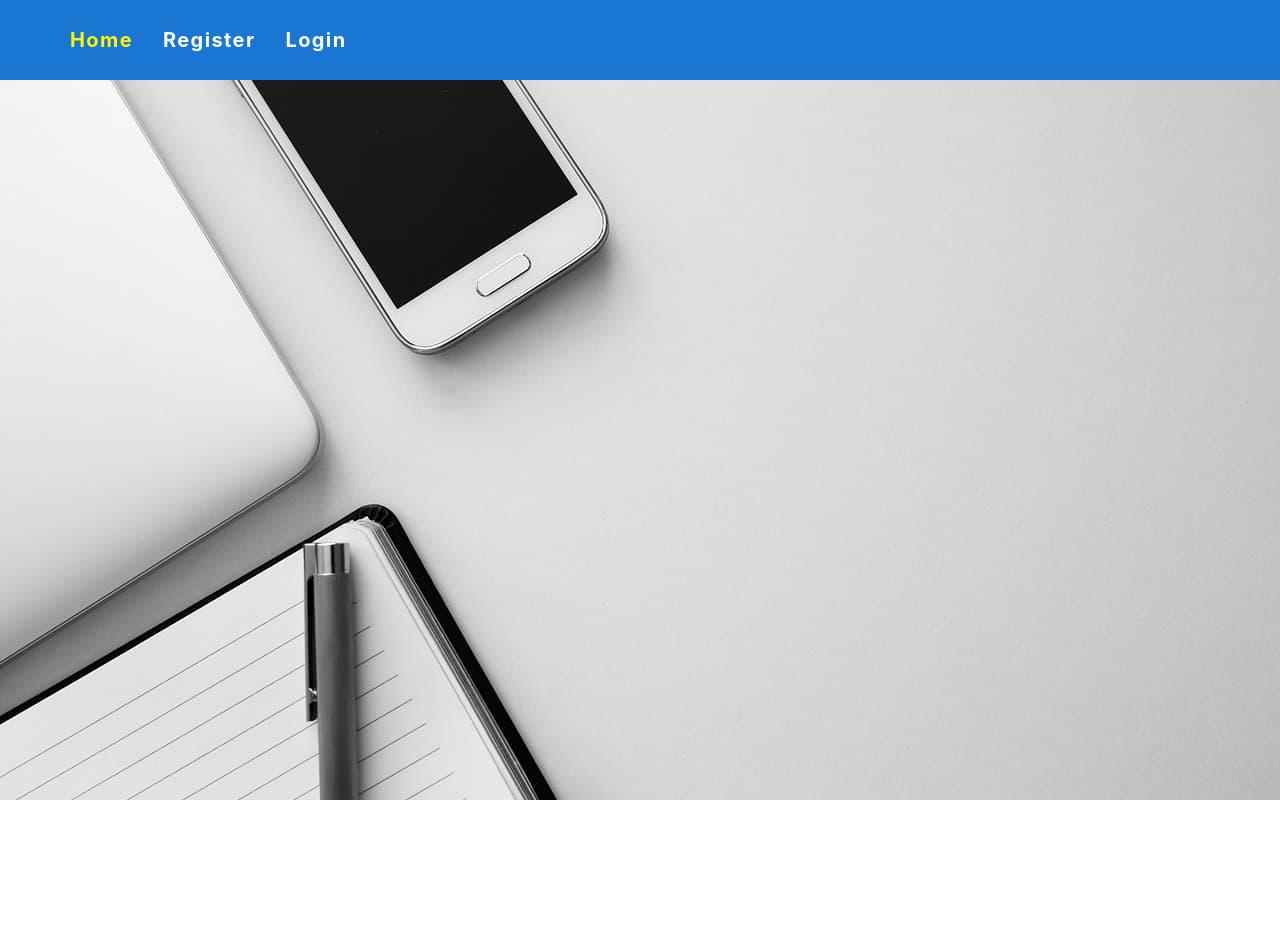
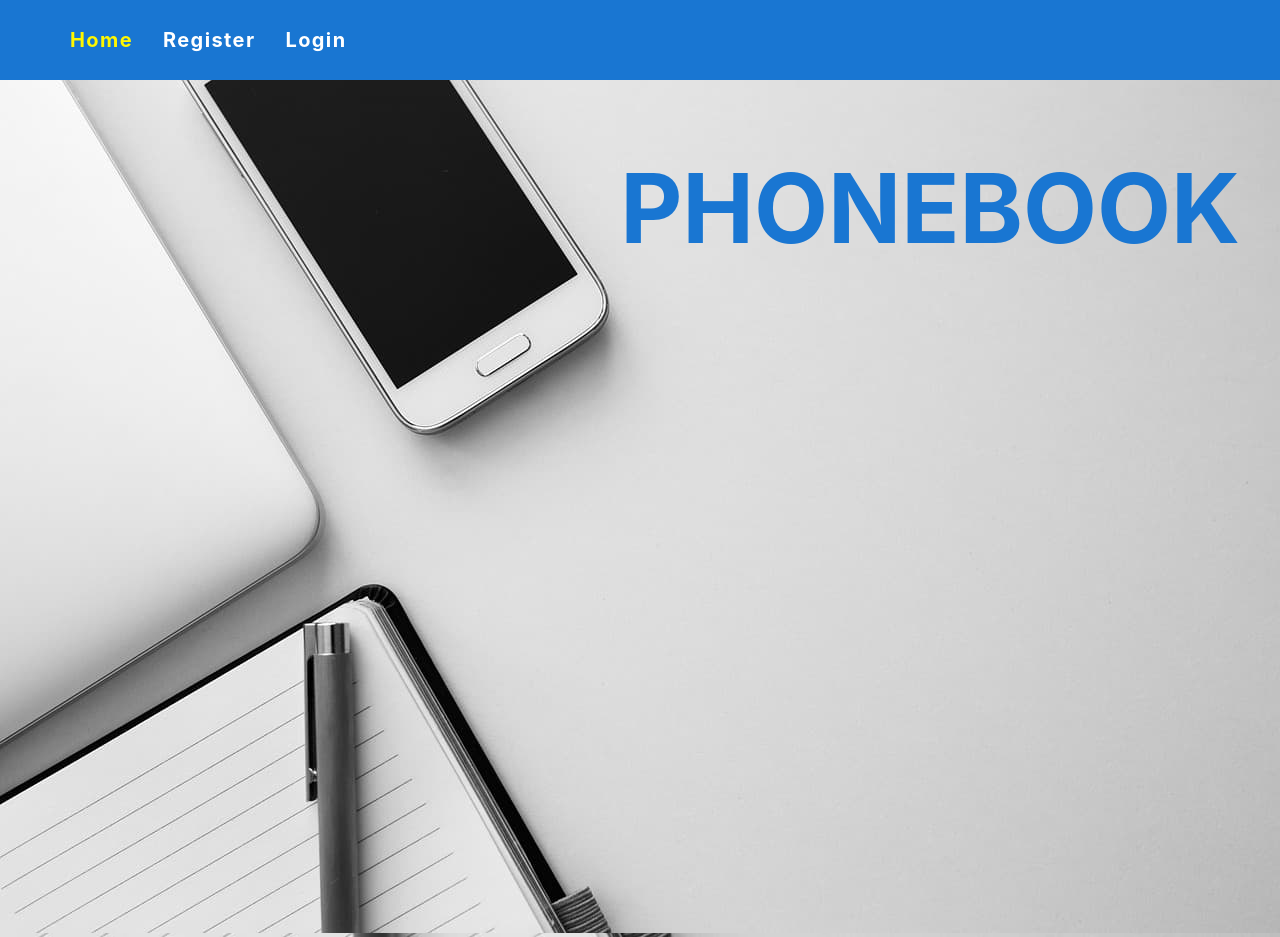
Before and after one commit to Aleksandr2905/Phonebook, a React (Create React App) app: page / in a window 1280 px wide. Before the commit the page ends 800 px from the top, so only its background shows below. Built offline with nearby package versions, Linux system fonts and the light colour scheme.

Commit message:
Update App.jsx

```diff
--- a/src/components/App.jsx
+++ b/src/components/App.jsx
@@ -83,8 +83,7 @@ export const App = () => {
       </header>
       <main>
         <Routes>
-          <Route path="/" element={<Navigate to="/" />} />
-          <Route path="/" element={<HomePage />} />
+          <Route path="/" element={<HomePage to="/" />} />
           <Route
             path="/contacts"
             element={
```
